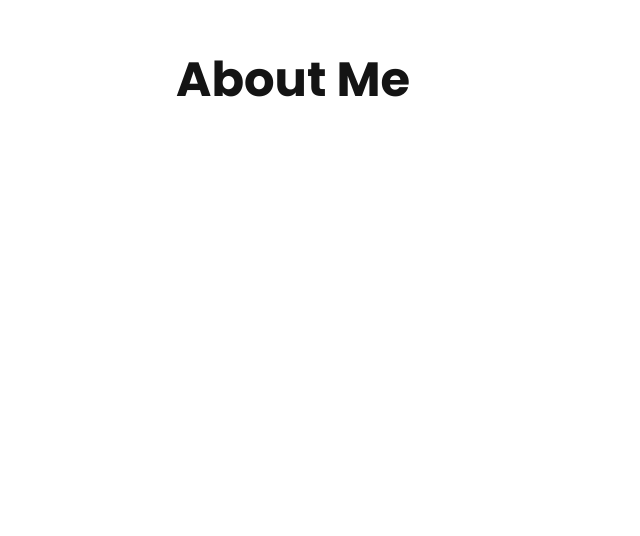
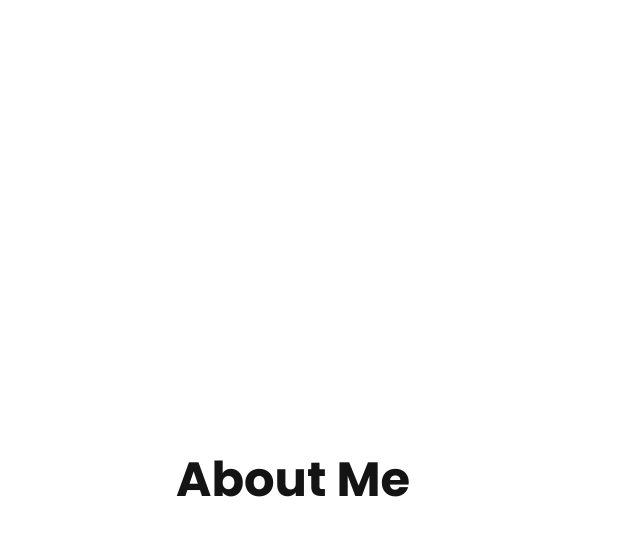
Before and after one commit to TOMO-YOSHI/simple-portfolio, a Next.js app: page / in a window 1280 px wide. Shown: the part 1920-2456 px from the top of the page, without its empty margins (0-640 px from the left). Before the commit the page ends 2400 px from the top, so only its background shows below. Built offline with nearby package versions, Linux system fonts and the light colour scheme.

Commit message:
Enhance Sticky Contianer logic

```diff
--- a/src/app/globals.css
+++ b/src/app/globals.css
@@ -1,4 +1,8 @@
 @import url("https://fonts.googleapis.com/css?family=Poppins:100,200,300,400,500,600,700,800,900");
+
+html {
+  overflow-x: hidden;
+}
 
 * {
 	margin: 0;
--- a/src/app/page.tsx
+++ b/src/app/page.tsx
@@ -2,11 +2,14 @@
 import { Layout } from '@/components/templates/Layout';
 import { Hero } from '@/components/organisms/Hero';
 import { About } from '@/components/organisms/About';
+import { Experience } from '@/components/organisms/Experience';
 import { StickyContainer } from '@/components/templates/StickyContainer';
 
 export default function Home() {
   return (
     <>
+      <Layout>
+        <main>
           <StickyContainer
             height={2000}
             child={(percentage) => {
@@ -17,10 +20,8 @@ export default function Home() {
               )
             }}
           />
-      <Layout>
-        <main>
           <StickyContainer
-            height={2000}
+            height={3000}
             child={(percentage) => {
               return (
                 <About
@@ -30,10 +31,10 @@ export default function Home() {
             }}
           />
           <StickyContainer
-            height={2000}
+            height={3000}
             child={(percentage) => {
               return (
-                <About
+                <Experience
                   percentage={percentage}
                 />
               )
--- a/src/components/organisms/About/About.styled.tsx
+++ b/src/components/organisms/About/About.styled.tsx
@@ -4,8 +4,8 @@ import { fadeIn, slightWaving, waterEffectHigh } from '@/styles/animations';
 
 export const AboutSection = styled.section<{ $percentage: number }>`
   ${commonSectionStyle}
-  position: absolute;
-  top: 0;
+  /* position: absolute;
+  top: 0; */
   height: 100vh;
   width: 100vw;
   color: ${({ $percentage }) => $percentage < 95 ? colors.black : colors.white};
@@ -46,4 +46,5 @@ export const SectionTransition = styled.div<{ $percentage: number }>`
 		height: ${props => props.$percentage}%;
 		bottom: 0;
 		animation: ${waterEffectHigh} 4s ease-in-out infinite;
+    z-index: -1;
 `;
--- a/src/components/organisms/About/About.tsx
+++ b/src/components/organisms/About/About.tsx
@@ -7,7 +7,7 @@ interface AboutProps {
 
 export const About = ({ percentage }: AboutProps) => {
   return (
-    <>
+    <div style={{position: 'relative'}}>
       <Styled.SectionTransition $percentage={(percentage - 90) / 10 * 100} />
       <Styled.AboutSection $percentage={percentage}>
         <h2>About Me</h2>
@@ -31,6 +31,6 @@ export const About = ({ percentage }: AboutProps) => {
           <p>Passionate about staying up-to-date with the latest trend.</p>
         }
       </Styled.AboutSection>
-    </>
+    </div>
   )
 }
--- /dev/null
+++ b/src/components/organisms/Experience/Experience.tsx
@@ -0,0 +1,14 @@
+import React from 'react'
+
+export interface ExperienceProps {
+  percentage?: number;
+}
+
+
+export function Experience({ percentage = 100 }: ExperienceProps) {
+  return (
+    <div>{percentage}</div>
+  )
+}
+
+export default Experience;
--- /dev/null
+++ b/src/components/organisms/Experience/index.ts
@@ -0,0 +1 @@
+export * from './Experience';
--- a/src/components/organisms/Hero/Hero.styled.tsx
+++ b/src/components/organisms/Hero/Hero.styled.tsx
@@ -10,6 +10,7 @@ export const HeroSection = styled.section`
   top: 0;
   height: 100vh;
   width: 100vw;
+  position: sticky;
 `;
 
 export const TargetTextPosition = styled.div`
--- a/src/components/organisms/Hero/Hero.tsx
+++ b/src/components/organisms/Hero/Hero.tsx
@@ -7,7 +7,7 @@ export interface HeroProps {
   percentage?: number;
 }
 
-export const Hero: React.FC<HeroProps> = ({percentage = 100,}) => {
+export const Hero = ({ percentage = 100 }: HeroProps) => {
   return (
       <Styled.HeroSection>
         <Styled.TargetTextPosition>
--- a/src/components/templates/StickyContainer/StickyContainer.styled.tsx
+++ b/src/components/templates/StickyContainer/StickyContainer.styled.tsx
@@ -1,9 +1,8 @@
 import { styled } from 'styled-components';
 
-export const Container = styled.div`
-  overflow-y: scroll;
-  overflow-x: hidden;
-  height: 100vh;
+export const Container = styled.div<{ height: number }>`
+  height: ${({ height }) => `${height}px`};
+  position: relative;
 
   scrollbar-width: none; /* Firefox */
   -ms-overflow-style: none;  /* Internet Explorer 10+ */
@@ -14,11 +13,6 @@ export const Container = styled.div`
   }
 `;
 
-export const InnerContainer = styled.div<{viewHeight: number}>`
-  height: ${({ viewHeight }) => `${viewHeight}px`};
-  position: relative;
-`;
-
 export const StickyContent = styled.div`
   height: 100vh;
   position: sticky;
--- a/src/components/templates/StickyContainer/StickyContainer.tsx
+++ b/src/components/templates/StickyContainer/StickyContainer.tsx
@@ -10,42 +10,35 @@ interface StickyContainerProps {
 export const StickyContainer = ({ child, height }: StickyContainerProps) => {
   const [viewHeight] = useState(height);
   const containerRef = useRef<HTMLDivElement>(null);
-  const innerContainerRef = useRef<HTMLDivElement>(null);
   const stickyContainerRef = useRef<HTMLDivElement>(null);
   const [scrollPercentage, setScrollPercentage1] = useState(0);
 
   useEffect(() => {
     const onScroll = () => {
-      if (containerRef.current && innerContainerRef.current && stickyContainerRef.current) {
+      if (containerRef.current && stickyContainerRef.current) {
         const containerRect = containerRef.current.getBoundingClientRect();
-        const innerContainerRect = innerContainerRef.current.getBoundingClientRect();
         const stickyContainerRect = stickyContainerRef.current.getBoundingClientRect();
-        const offTop = containerRect.y - innerContainerRect.y
-        const maxScrollableHeight = viewHeight - stickyContainerRect.height;
+        const scrolledHeight = containerRect.y <= 0 ? Math.abs(containerRect.y) : 0;
+        const scrollableHeight = viewHeight - stickyContainerRect.height + 15;
 
-        setScrollPercentage1(Math.round(offTop / maxScrollableHeight * 100))
+        setScrollPercentage1(Math.round(scrolledHeight / scrollableHeight * 100) <= 99 ? Math.round(scrolledHeight / scrollableHeight * 100) : 100 );
       }
     };
 
     if (containerRef.current) {
-      const containerCurrent = containerRef.current;
-      containerCurrent.addEventListener('scroll', onScroll);
+      window.addEventListener('scroll', onScroll);
 
       return () => {
-        if (containerCurrent) {
-          containerCurrent.removeEventListener('scroll', onScroll);
-        }
+        window.removeEventListener('scroll', onScroll);
       };
     }
   }, []);
 
   return (
-    <Styled.Container ref={containerRef}>
-      <Styled.InnerContainer ref={innerContainerRef} viewHeight={viewHeight}>
+    <Styled.Container ref={containerRef} height={height}>
         <Styled.StickyContent ref={stickyContainerRef}>
           {child(scrollPercentage)}
         </Styled.StickyContent>
-      </Styled.InnerContainer>
     </Styled.Container>
   );
 }
```
Lines whose indentation alone changed are shown as unchanged.
